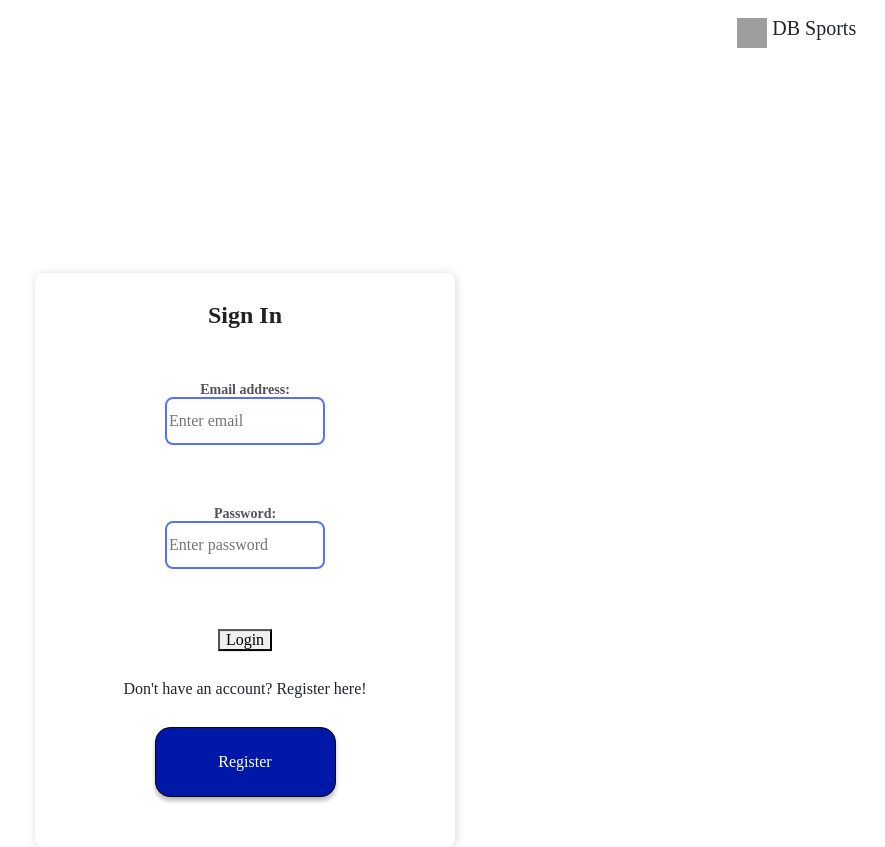
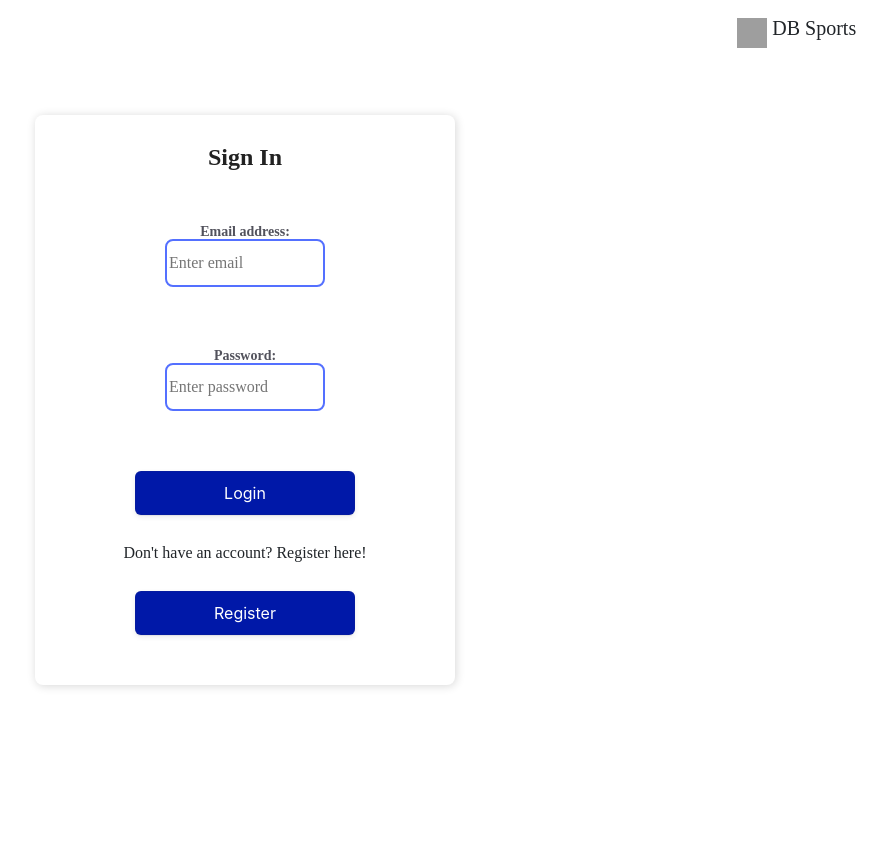
Before and after one commit to NastaseMarius19/dbSports, a React (Create React App) app in the folder frontend-react-project/: page / in a window 1280 px wide. Shown: the whole page, without its empty margins (395-1280 px from the left). After the commit the page ends 800 px from the top, so only its background shows below. Built offline with nearby package versions, Linux system fonts and the light colour scheme; grey boxes are pictures that could not be loaded.

Commit message:
changed login and register buttons

```diff
--- a/frontend-react-project/src/components/Forms/Form.js
+++ b/frontend-react-project/src/components/Forms/Form.js
@@ -66,7 +66,7 @@ const Form = () => {
             </div>
             <div className="buttons">
               <div className="loginButton">
-                <button type="submit"
+                <button className="btn btn-post" type="submit"
                   >Login</button>
               </div>
               <p>Don't have an account? Register here!</p>
--- a/frontend-react-project/src/components/buttons/BackToLoginButton.js
+++ b/frontend-react-project/src/components/buttons/BackToLoginButton.js
@@ -9,7 +9,7 @@ const BackToLoginButton = () => {
     <div>
       <button onClick={() => {
         navigate("/")}
-        } className="btn btn-register">
+        } className="btn btn-post">
         Back to login
       </button>
     </div>
--- a/frontend-react-project/src/components/buttons/RegisterButton.js
+++ b/frontend-react-project/src/components/buttons/RegisterButton.js
@@ -8,7 +8,7 @@ const RegisterButton = () => {
     <div>
       <button
         onClick={() => navigate("/register")}
-        className="btn btn-register"
+        className="btn btn-post"
       >
         Register
       </button>
--- a/frontend-react-project/src/components/buttons/SubmitRegisterButton.js
+++ b/frontend-react-project/src/components/buttons/SubmitRegisterButton.js
@@ -18,7 +18,7 @@ function SubmitRegisterButton(props) {
   return (
     <div>
       <div>
-        <button className="btn btn-register" onClick={registerHandler}>
+        <button className="btn btn-post" onClick={registerHandler}>
           Register
         </button>
       </div>
--- a/frontend-react-project/src/index.css
+++ b/frontend-react-project/src/index.css
@@ -389,7 +389,7 @@ h2 {
   box-shadow: 0 1px 4px rgba(0, 0, 0, 0.2);
   border-radius: 6px;
   background-color: white;
-  padding: 1rem;
+  padding: 3rem;
   text-align: center;
   width: 20rem;
   height: 5rem;
@@ -558,14 +558,14 @@ div.modal {
 .form {
   position: absolute;
   left: 50%;
-  top: 70%;
+  top: 50%;
   transform: translate(-50%, -50%);
 }
 
 .rform{
   position: absolute;
   left: 50%;
-  top: 65%;
+  top: 60%;
   transform: translate(-50%, -50%);
 }
 
```
